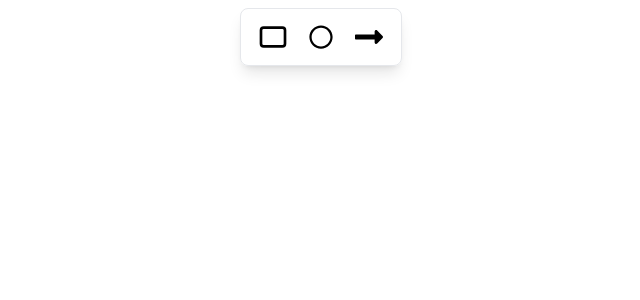
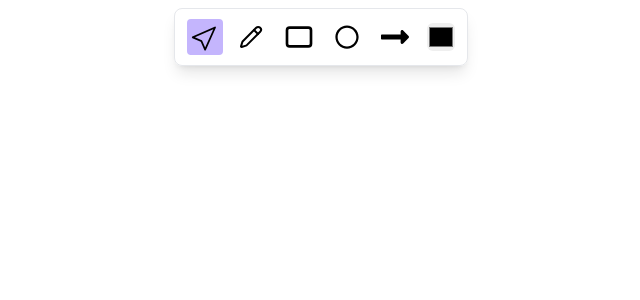
Before and after one commit to HadeedTariq/fabric-js-learning, a React (Vite) app: page / in a window 1280 px wide. Shown: the top 300 px of the page, without its empty margins (319-959 px from the left). Built offline with nearby package versions, Linux system fonts and the light colour scheme.

Commit message:
create drage and drop features also resizing component feature

```diff
--- a/src/App.tsx
+++ b/src/App.tsx
@@ -1,9 +1,19 @@
 import { useRef, useState } from "react";
 import { DrawingActions } from "./utils/constants";
 import { TbRectangle } from "react-icons/tb";
-import { Arrow, Circle, Layer, Rect, Stage } from "react-konva";
+import {
+  Arrow,
+  Circle,
+  Layer,
+  Line,
+  Rect,
+  Stage,
+  Transformer,
+} from "react-konva";
 import { v4 as uuid } from "uuid";
 import { FaLongArrowAltRight, FaRegCircle } from "react-icons/fa";
+import { BsCursor } from "react-icons/bs";
+import { LuPencil } from "react-icons/lu";
 
 const App = () => {
   const [action, setAction] = useState(DrawingActions.SELECT);
@@ -11,10 +21,13 @@ const App = () => {
   const [rectangles, setRectAngles] = useState<any>([]);
   const [circles, setCircles] = useState<any>([]);
   const [arrows, setArrows] = useState<any>([]);
+  const [scribbles, setScribbles] = useState<any>([]);
   const strokeColor = "#000";
   const stageRef = useRef<any>();
   const isPainting = useRef<any>();
   const currentShape = useRef<any>();
+  const isDraggable = action === DrawingActions.SELECT;
+  const transformerRef = useRef<any>();
   const onPointerDown = () => {
     if (action === DrawingActions.SELECT) return;
     const stage = stageRef.current;
@@ -57,6 +70,16 @@ const App = () => {
             fillColor,
           },
         ]);
+        break;
+      case "SCRIBBLE":
+        setScribbles([
+          ...scribbles,
+          {
+            id,
+            points: [x, y],
+            fillColor,
+          },
+        ]);
     }
   };
   const onPointerMove = () => {
@@ -90,10 +113,42 @@ const App = () => {
             return arrow;
           })
         );
+        break;
+      case "CIRCLE":
+        setCircles((circles: any) =>
+          circles.map((circle: any) => {
+            if (circle.id === currentShape.current) {
+              return {
+                ...circle,
+                radius: ((y - circle.y) ** 2 + (x - circle.x) ** 2) ** 0.5,
+              };
+            }
+            return circle;
+          })
+        );
+        break;
+      case "SCRIBBLE":
+        setScribbles((scribbles: any) =>
+          scribbles.map((scribble: any) => {
+            if (scribble.id === currentShape.current) {
+              return {
+                ...scribble,
+                points: [...scribble.points, x, y],
+              };
+            }
+            return scribble;
+          })
+        );
+        break;
     }
   };
   const onPointerUp = () => {
     isPainting.current = false;
+  };
+  const onClick = (e: any) => {
+    if (action !== DrawingActions.SELECT) return;
+    const target = e.currentTarget;
+    transformerRef.current.nodes([target]);
   };
   return (
     <>
@@ -101,6 +156,26 @@ const App = () => {
         {/* Controls */}
         <div className="absolute top-0 z-10 w-full py-2 ">
           <div className="flex justify-center items-center gap-3 py-2 px-3 w-fit mx-auto border shadow-lg rounded-lg">
+            <button
+              className={
+                action === DrawingActions.SELECT
+                  ? "bg-violet-300 p-1 rounded"
+                  : "p-1 hover:bg-violet-100 rounded"
+              }
+              onClick={() => setAction(DrawingActions.SELECT)}
+            >
+              <BsCursor size={"1.75rem"} />
+            </button>
+            <button
+              className={
+                action === DrawingActions.SCRIBBLE
+                  ? "bg-violet-300 p-1 rounded"
+                  : "p-1 hover:bg-violet-100 rounded"
+              }
+              onClick={() => setAction(DrawingActions.SCRIBBLE)}
+            >
+              <LuPencil size={"1.5rem"} />
+            </button>
             <button
               className={
                 action === DrawingActions.RECTANGLE
@@ -131,6 +206,14 @@ const App = () => {
             >
               <FaLongArrowAltRight size={"2rem"} />
             </button>
+            <input
+              type="color"
+              value={fillColor}
+              onChange={(e) => {
+                setFillColor(e.target.value);
+              }}
+              className="w-[28px] h-[28px] rounded-md"
+            />
           </div>
         </div>
         <Stage
@@ -161,8 +244,8 @@ const App = () => {
                 fill={rectangle.fillColor}
                 height={rectangle.height}
                 width={rectangle.width}
-                // draggable={isDraggable}
-                // onClick={onClick}
+                draggable={isDraggable}
+                onClick={onClick}
               />
             ))}
             {circles.map((circle: any) => (
@@ -174,6 +257,8 @@ const App = () => {
                 fill={circle.fillColor}
                 stroke={strokeColor}
                 strokeWidth={2}
+                draggable={isDraggable}
+                onClick={onClick}
               />
             ))}
             {arrows?.map((arrow: any) => (
@@ -183,8 +268,24 @@ const App = () => {
                 fill={arrow.fillColor}
                 stroke={strokeColor}
                 strokeWidth={2}
+                draggable={isDraggable}
+                onClick={onClick}
               />
             ))}
+            {scribbles?.map((scribble: any) => (
+              <Line
+                key={scribble.id}
+                points={scribble.points}
+                fill={scribble.fillColor}
+                lineCap="round"
+                lineJoin="round"
+                stroke={strokeColor}
+                strokeWidth={2}
+                draggable={isDraggable}
+                onClick={onClick}
+              />
+            ))}
+            <Transformer ref={transformerRef} />
           </Layer>
         </Stage>
       </div>
```
